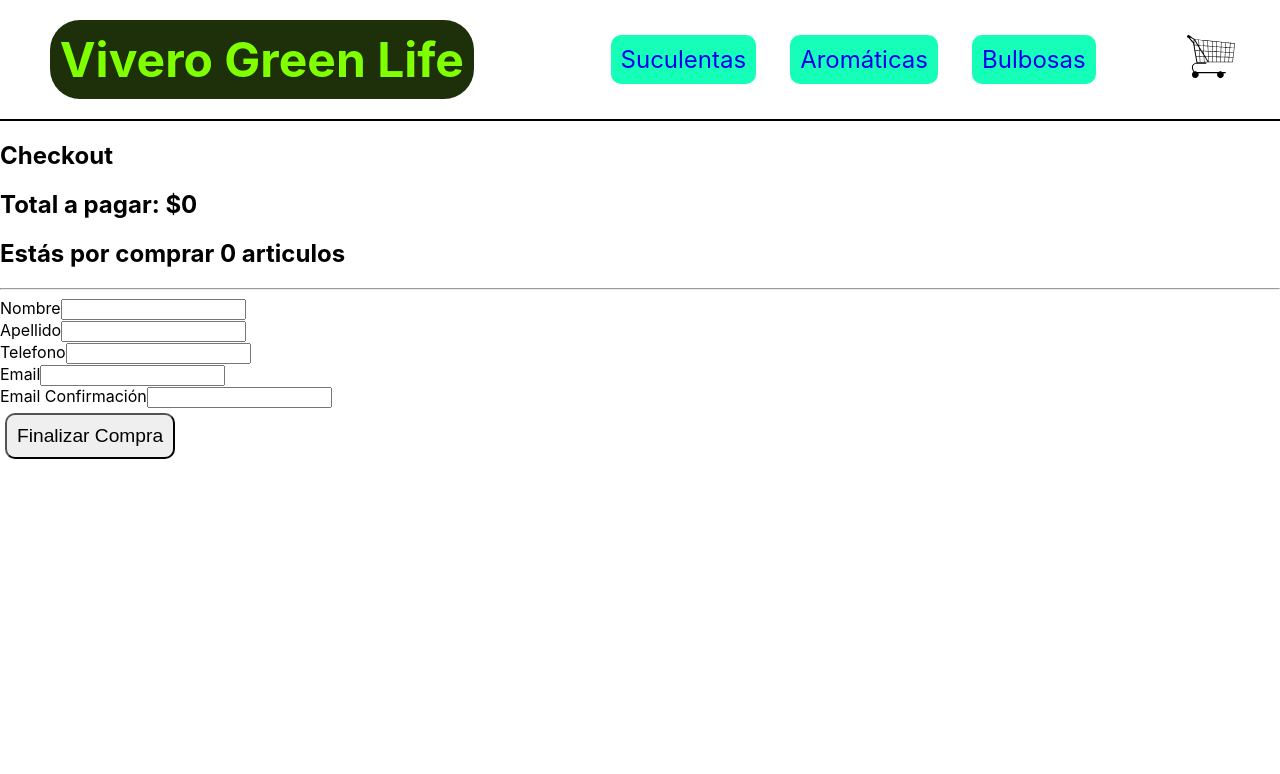
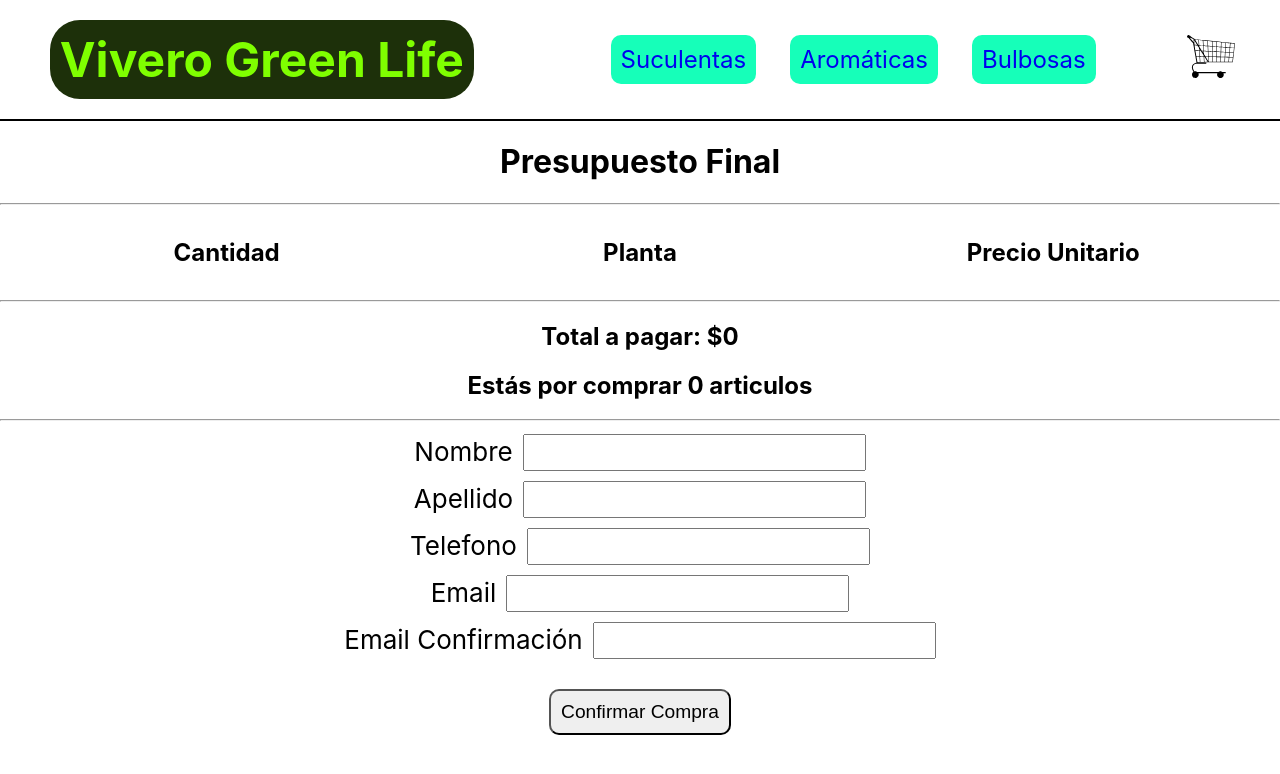
Before and after one commit to rodrigomartin129/Proyecto-React, a React (Create React App) app: page /checkout in a window 1280 px wide. Shown: the top 774 px of the page. Built offline with nearby package versions, Linux system fonts and the light colour scheme.

Commit message:
terminado con css prolijo

```diff
--- a/src/components/Checkout/Checkout.jsx
+++ b/src/components/Checkout/Checkout.jsx
@@ -59,18 +59,25 @@ const Checkout = () => {
     }
 
     return (
-        <div>
-            <h2>Checkout</h2>
+        <div className='checkout'>
+            <h1>Presupuesto Final</h1>
+            <hr />
             <form onSubmit={handleForm}>
+                <div className='itemCheckout'>
+                    <h2>Cantidad</h2>
+                    <h2>Planta</h2>
+                    <h2>Precio Unitario</h2>
+                </div>
                 {
                     cart.map( prod => (
-                        <div key={prod.item.id}>
-                            <h3> {prod.item.articulo} x {prod.cantidad} </h3>
-                            <h3> {prod.item.precio} </h3>
-                            <hr />
+                        <div className='itemCheckout' key={prod.item.id}>
+                            <h3>  x {prod.cantidad} </h3>
+                            <h3> {prod.item.articulo} </h3>
+                            <h3> ${prod.item.precio} </h3>
                         </div>
                     ))
                 }
+                <hr />
                 <h2> Total a pagar: ${total}</h2>
                 <h2> Estás por comprar {articulosTotales} articulos </h2>
                 <hr />
@@ -104,7 +111,7 @@ const Checkout = () => {
                     error && <p style={{fontWeight: 800, fontStyle:"italic", color:"red"}}> {error} </p>
                 }
 
-                <button type='submit'> Finalizar Compra </button>
+                <button type='submit'> Confirmar Compra </button>
 
             </form>
             {
--- a/src/components/Item/Item.css
+++ b/src/components/Item/Item.css
@@ -13,3 +13,14 @@
     width: 150px;
     object-fit: contain;
 }
+
+.detalles {
+    text-transform: capitalize;
+    text-decoration: none;
+    padding: 10px;
+    margin: 5px;
+    border-radius: 10px ;
+    border: solid 1px black;
+    font-size: 1.2rem;
+    background-color: rgb(225, 225, 225);
+}
--- a/src/components/Item/Item.jsx
+++ b/src/components/Item/Item.jsx
@@ -10,7 +10,7 @@ const Item = ({id, articulo, precio, img, stock}) => {
         <p>Precio: {precio}</p>
         <p>Stock: {stock}</p>
         <h5>ID: {id}</h5>
-        <Link to={`/item/${id}`}> Detalles </Link>
+        <Link to={`/item/${id}`} className='detalles'> Detalles </Link>
     </div>
   )
 }
--- a/src/components/ItemList/ItemList.css
+++ b/src/components/ItemList/ItemList.css
@@ -1,4 +1,5 @@
 .contenedorItemList {
     display: flex;
     flex-wrap: wrap;
+    padding: 0px 20px ;
 }
--- a/src/index.css
+++ b/src/index.css
@@ -45,6 +45,7 @@ button {
   text-decoration: none;
   padding: 10px;
   margin: 5px;
+  margin-top: 25px;
   border-radius: 10px ;
   font-size: 1.2rem;
 }
@@ -62,3 +63,27 @@ a h1{
   margin: 5px;
   border-radius: 30px ;
 }
+
+.inputsFormulario{
+  font-size: 26px;
+  padding: 5px;
+}
+
+.inputsFormulario label{
+  padding-right: 10px;
+}
+
+.inputsFormulario input{
+  font-size: 26px;
+}
+
+.checkout {
+  text-align: center;
+}
+
+.itemCheckout {
+  padding: 5px 20px;
+  display: grid;
+  grid-template-columns: 1fr 1fr 1fr;
+  justify-items: center;
+}
```
